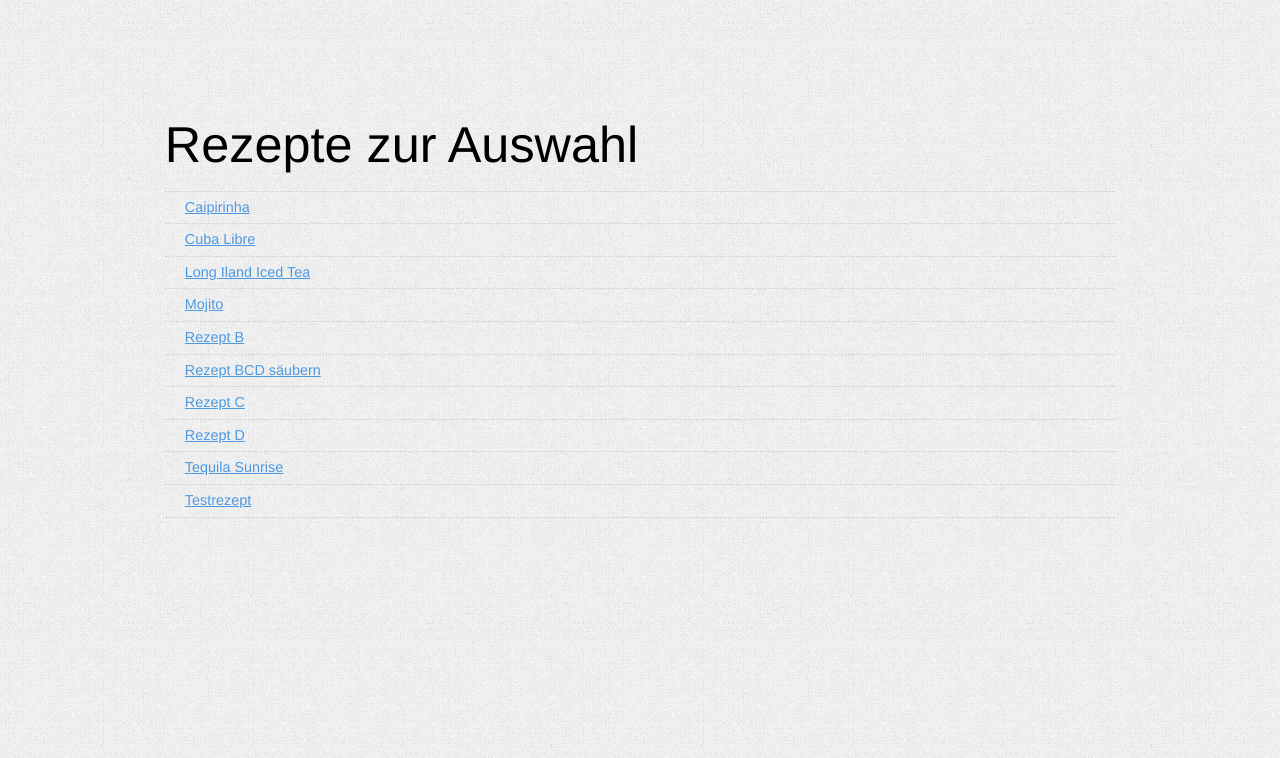
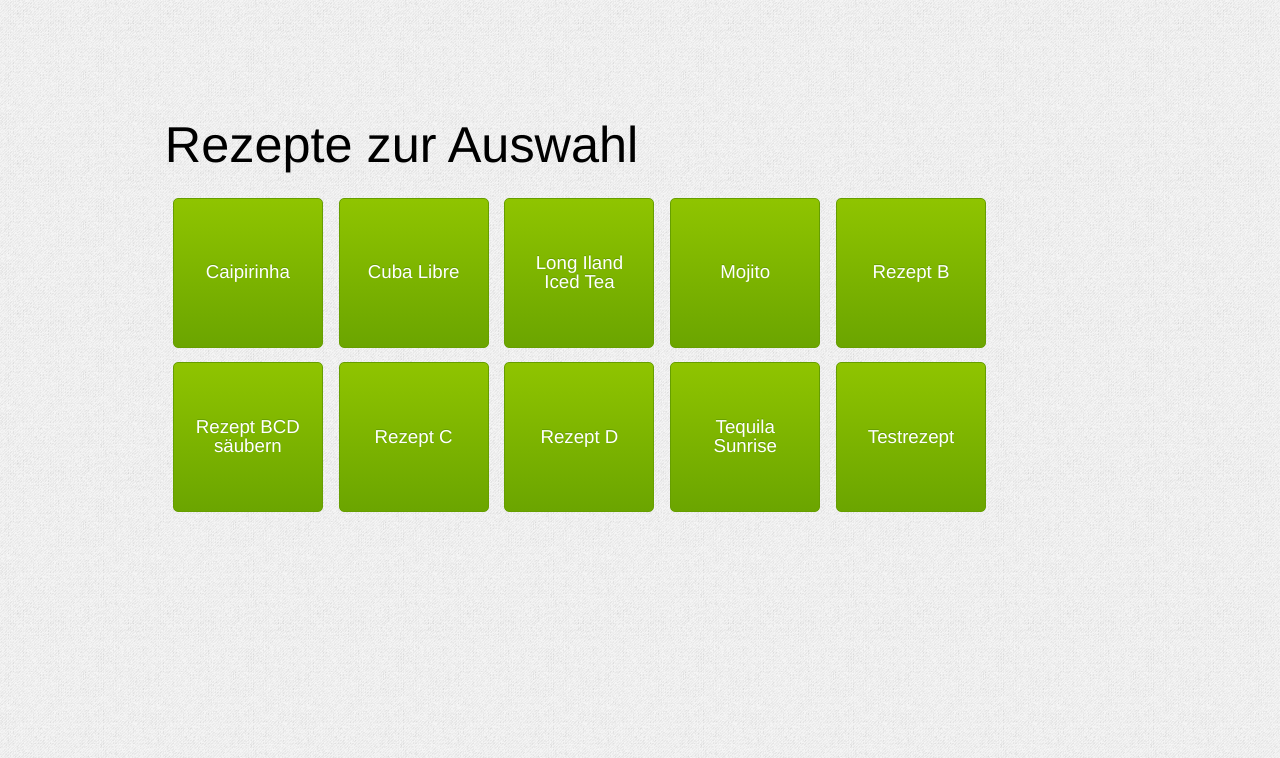
Before and after one commit to Tetrabude/cockbot, a Django app: page /barkeeper/ in a window 1280 px wide. Shown: the top 758 px of the page. Run offline with Django 3.2, Linux system fonts and the light colour scheme; data comes from the database, SQL or seed files in the repository.

Commit message:
Changed Styles

```diff
--- /dev/null
+++ b/barkeeper/static/barkeeper/style/main.css
@@ -0,0 +1,8 @@
+.index {
+	height: 150px;
+	width: 150px;
+}
+
+.detail_img {
+	border: solid green;
+}
--- a/barkeeper/templates/barkeeper/index.html
+++ b/barkeeper/templates/barkeeper/index.html
@@ -7,7 +7,13 @@
 {% if recipe_list %}
     <ul class="alt">
     {% for recipe in recipe_list %}
-        <li><a href="{% url 'detail' recipe.id %}">{{ recipe.name }}</a></li>
+        <div class="col_2 index">
+        <a href="{% url 'detail' recipe.id %}">
+        	<button class="large green index">
+        		{{ recipe.name }}
+        	</button>
+         </a>
+        </div>
     {% endfor %}
     </ul>
 {% else %}
--- a/barkeeper/templates/base.html
+++ b/barkeeper/templates/base.html
@@ -12,6 +12,7 @@
 	<!-- CSS -->
 	<link rel="stylesheet" type="text/css" href="{% static "barkeeper/kickstart/css/kickstart.css" %}" media="all" />
 	<link rel="stylesheet" type="text/css" href="{% static "barkeeper/kickstart/style.css" %}" media="all" />
+		<link rel="stylesheet" type="text/css" href="{% static "barkeeper/style/main.css" %}" media="all" />
 
 	<!-- Javascript -->
 	<script type="text/javascript" src="{% static "barkeeper/jQuery/js/jquery.min.js" %}"></script>
```
Also changed, not shown: barkeeper/templates/barkeeper/detail.html (+8 -7 lines).
